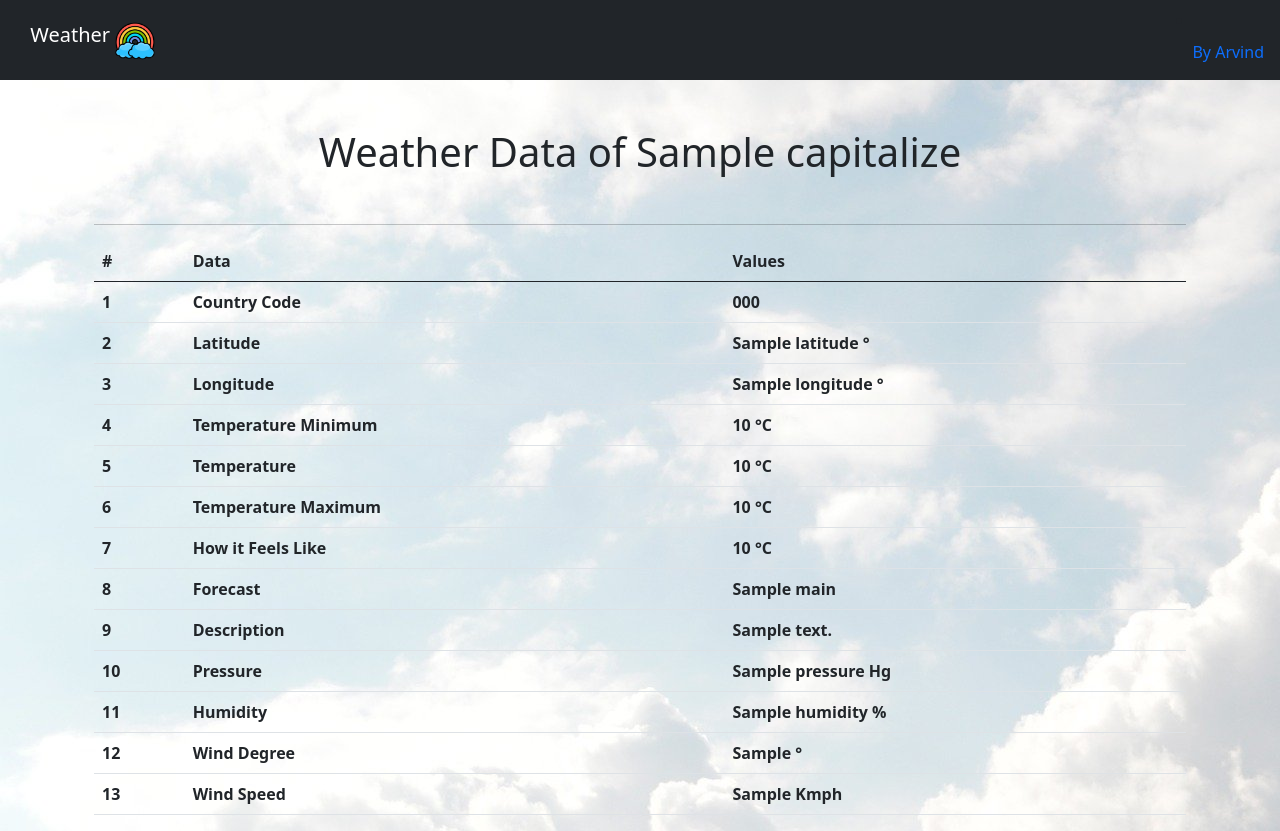
After one commit to Arvind-4/weather, a Django app: template templates/info.html in a window 1280 px wide. The commit adds this page. Run offline with Django 3.2, Linux system fonts and the light colour scheme; the template is opened without the code that fills it: most values are stand-ins (such as "Sample title", 1, 10 or a date in 2020); parts of the project's set-up code (start-up, migrations or seed data) failed here and were passed over; some libraries are stand-ins or nearby versions.

Commit message:
Added & Updated: template files for the project

```diff
--- a/templates/base.html
+++ b/templates/base.html
@@ -4,6 +4,10 @@
   <head>
     <meta charset="utf-8">
     <meta name="viewport" content="width=device-width, initial-scale=1">
+    <script src="https://code.jquery.com/jquery-3.6.0.min.js"></script>
+    <link rel="stylesheet"
+          href="https://code.jquery.com/ui/1.12.1/themes/base/jquery-ui.css">
+    <script src="https://code.jquery.com/ui/1.12.1/jquery-ui.js"></script>
     {% include 'css/css.html' %}
     <title>
       {% block title %}{% endblock %}
@@ -17,7 +21,7 @@
                alt=""
                width="40"
                height="40"
-               class="d-inline-block align-text-top">
+               class="d-inline-block align-text-top" />
         </a>
       </div>
       <li class="nav-item">
--- a/templates/css/css.html
+++ b/templates/css/css.html
@@ -1,4 +1,4 @@
 <link href="https://cdn.jsdelivr.net/npm/bootstrap@5.0.1/dist/css/bootstrap.min.css"
       rel="stylesheet"
       integrity="sha384-+0n0xVW2eSR5OomGNYDnhzAbDsOXxcvSN1TPprVMTNDbiYZCxYbOOl7+AMvyTG2x"
-      crossorigin="anonymous">
+      crossorigin="anonymous" />
--- /dev/null
+++ b/templates/info.html
@@ -0,0 +1,100 @@
+{% extends 'base.html' %}
+{% load static %}
+{% block title %}{{ data.city.capitalize }}{% endblock %}
+{% block body %}
+  <style type="text/css">
+    body {
+      background-image: url("{% static 'clouds.jpg' %}");
+    }
+
+    table {
+      padding: 50px;
+      font-weight: bold;
+    }
+  </style>
+  <br>
+  <br>
+  <div class="container">
+    <div class="text-center">
+      <h1>Weather Data of {{ data.city.capitalize }}</h1>
+    </div>
+    <br>
+    <hr>
+    <table class="table table-hover">
+      <thead>
+        <tr>
+          <th scope="col">#</th>
+          <th scope="col">Data</th>
+          <th scope="col">Values</th>
+        </tr>
+      </thead>
+      <tbody>
+        <tr>
+          <th scope="row">1</th>
+          <td>Country Code</td>
+          <td>{{ data.country_code }}</td>
+        </tr>
+        <tr>
+          <th scope="row">2</th>
+          <td>Latitude</td>
+          <td>{{ data.latitude }} °</td>
+        </tr>
+        <tr>
+          <th scope="row">3</th>
+          <td>Longitude</td>
+          <td>{{ data.longitude }} °</td>
+        </tr>
+        <tr>
+          <th scope="row">4</th>
+          <td>Temperature Minimum</td>
+          <td>{{ data.temperature_min }} °C</td>
+        </tr>
+        <tr>
+          <th scope="row">5</th>
+          <td>Temperature</td>
+          <td>{{ data.temperature }} °C</td>
+        </tr>
+        <tr>
+          <th scope="row">6</th>
+          <td>Temperature Maximum</td>
+          <td>{{ data.temperature_max }} °C</td>
+        </tr>
+        <tr>
+          <th scope="row">7</th>
+          <td>How it Feels Like</td>
+          <td>{{ data.temperature_feels_like }} °C</td>
+        </tr>
+        <tr>
+          <th scope="row">8</th>
+          <td>Forecast</td>
+          <td>{{ data.main }}</td>
+        </tr>
+        <tr>
+          <th scope="row">9</th>
+          <td>Description</td>
+          <td>{{ data.description }}</td>
+        </tr>
+        <tr>
+          <th scope="row">10</th>
+          <td>Pressure</td>
+          <td>{{ data.pressure }} Hg</td>
+        </tr>
+        <tr>
+          <th scope="row">11</th>
+          <td>Humidity</td>
+          <td>{{ data.humidity }} %</td>
+        </tr>
+        <tr>
+          <th scope="row">12</th>
+          <td>Wind Degree</td>
+          <td>{{ data.wind_degree }} °</td>
+        </tr>
+        <tr>
+          <th scope="row">13</th>
+          <td>Wind Speed</td>
+          <td>{{ data.wind_speed }} Kmph</td>
+        </tr>
+      </tbody>
+    </table>
+  </div>
+{% endblock %}
```
Also changed, not shown: templates/error.html (added, +24 -0 lines), templates/index.html (added, +41 -0 lines).
